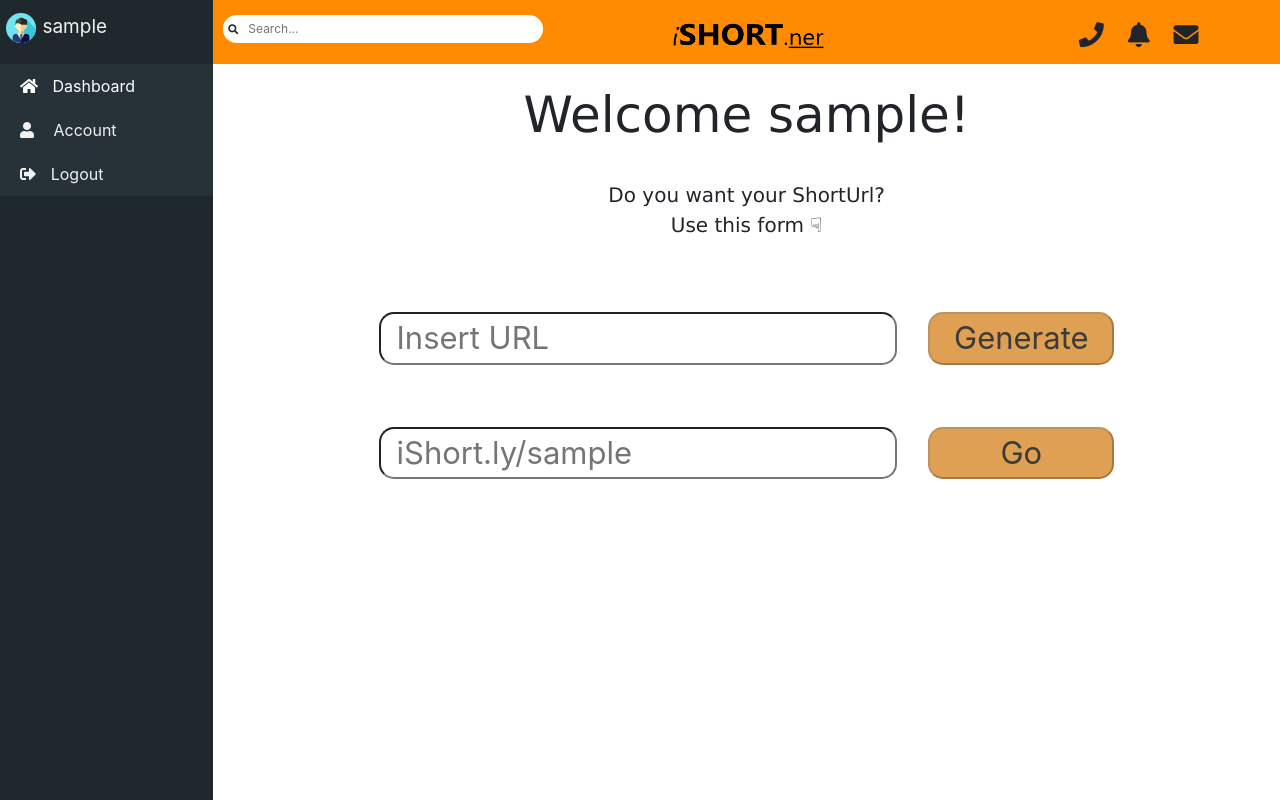
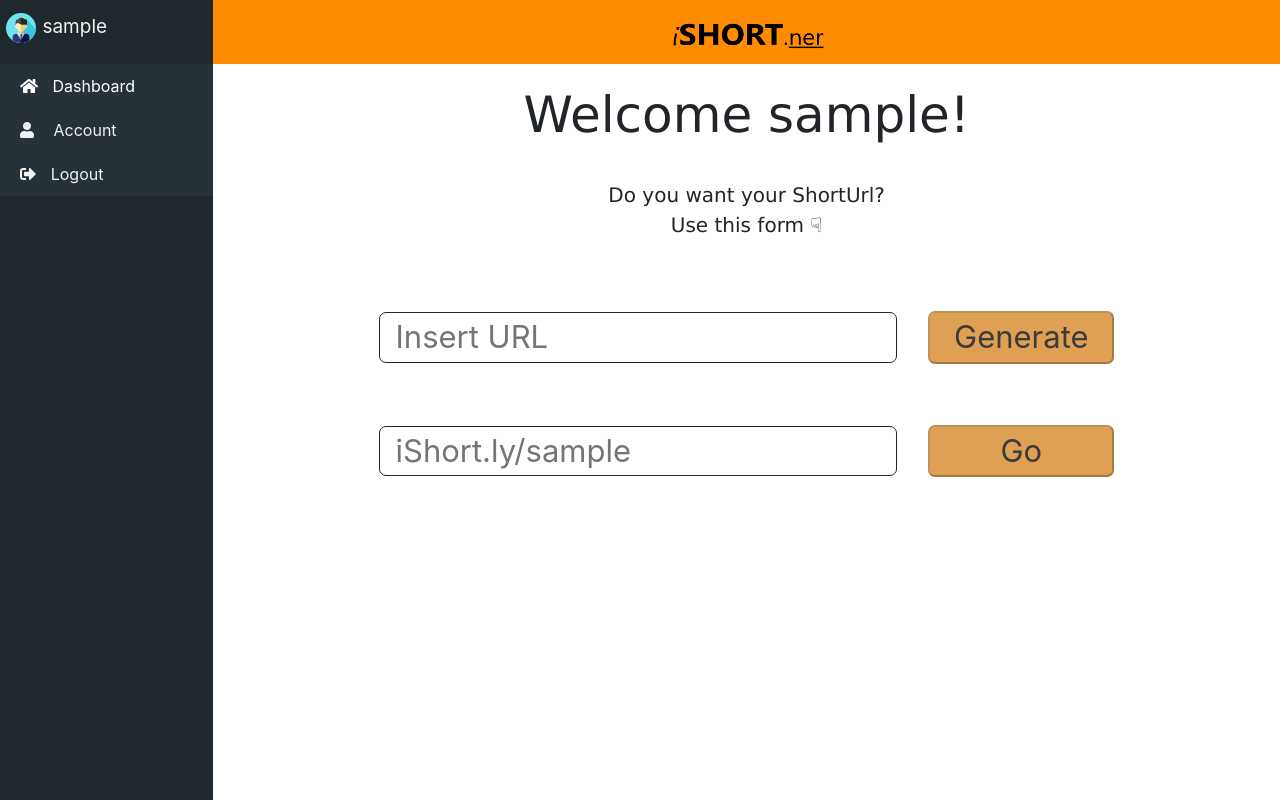
Before and after one commit to AnthonyContrader/iShortner, an Angular app: page /user-dashboard in a window 1280 px wide. Built offline with nearby package versions, Linux system fonts and the light colour scheme; sample sign-in values are in the browser's storage.

Commit message:
header e solid input

```diff
--- a/src/app/layout/header/header.component.html
+++ b/src/app/layout/header/header.component.html
@@ -5,8 +5,8 @@
 
   <div class="col-md-3 mt-2">
       <div class="searchContainer">
-          <i class="fa fa-search searchIcon"></i>
-          <input class="searchBox" type="search" name="search" placeholder="Search...">
+
+
       </div>
   </div>
   <div class="col-md-4" style="text-align: center">
@@ -15,8 +15,6 @@
   <div class="col-md-1" style="text-align: center">
   </div>
   <div class="col-md-2 mt-3" style="display: inline-block">
-<a><i class="fas fa-phone" style="font-size:25px; padding:12px"></i></a>
-<a><i class="fas fa-bell" style="font-size:25px; padding:12px"></i></a>
-<a><i class="fas fa-envelope" style="font-size:25px; padding:12px"></i></a>
+
   </div>
 </div>
--- a/src/app/user/user-dashboard/user-dashboard.component.css
+++ b/src/app/user/user-dashboard/user-dashboard.component.css
@@ -23,13 +23,14 @@ input {
     text-align: left;
     padding-left: 0.5em;
     font-size: 3.1em;
-    border-radius: 15px;
+    border-radius: 7px ;
+    border: solid 1px ;
 }
 
 button {
     width: 6em;
     font-size: 3.1em;
-    border-radius: 15px;
+    border-radius: 7px;
     background-color: darkorange;
     color: black;
 }
```
